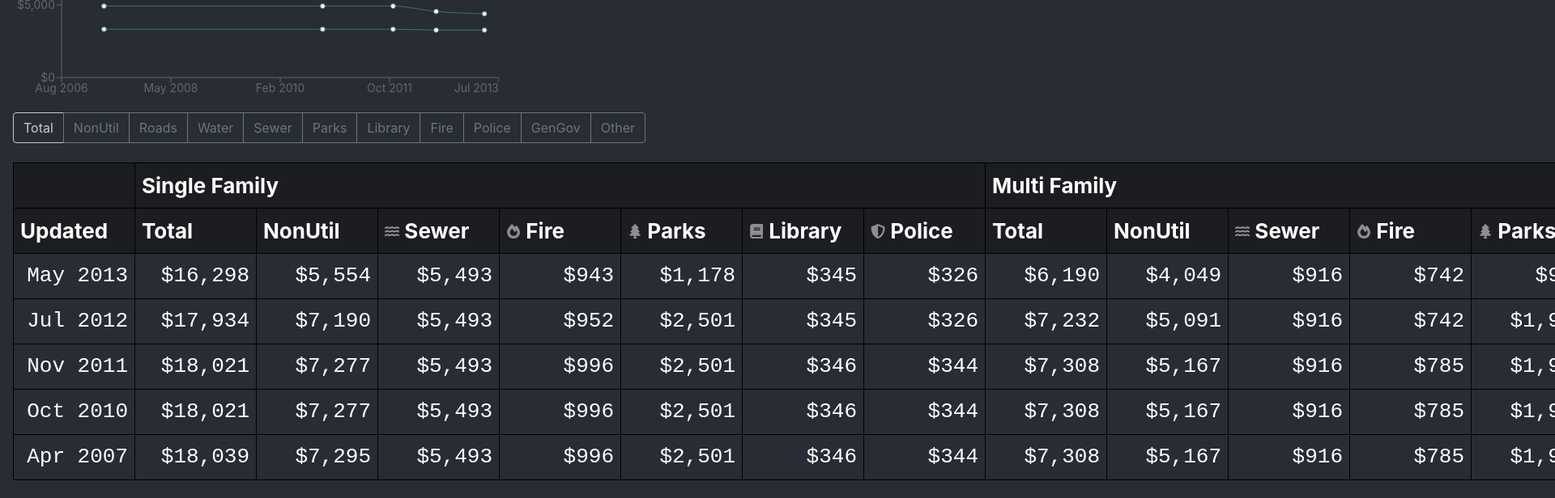
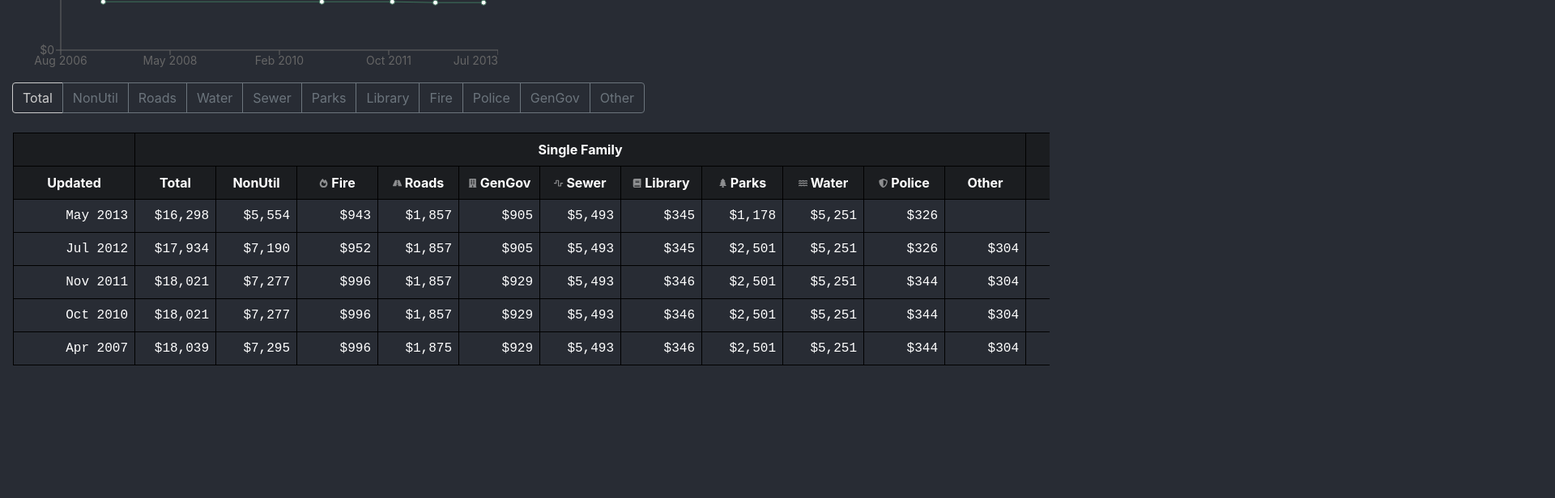
Before and after one commit to tracykm/impact-fees, a React (Create React App) app: page /jurisdiction/Avondale in a window 1280 px wide. Shown: the part 816-1432 px from the top of the page at 81% size, 1920 px wide, since content can reach past the window. After the commit the page ends 1316 px from the top, so only its background shows below. Built offline with nearby package versions, Linux system fonts and the light colour scheme.

Commit message:
font smaller

```diff
--- a/src/App.css
+++ b/src/App.css
@@ -1,6 +1,6 @@
 body {
   background-color: #282c34;
-  font-size: calc(10px + 2vmin);
+  font-size: 16px;
   color: white;
 }
 
--- a/src/components/JurisdictionPage.tsx
+++ b/src/components/JurisdictionPage.tsx
@@ -9,6 +9,13 @@ import { getUsedKeys } from "../utils/getUsedKeys";
 import { JurisdictionData } from "../types";
 const Wrapper = styled.div`
   margin: 1rem;
+  width: 100%;
+  overflow-x: auto;
+`;
+
+const ChartsWrapper = styled.div`
+  width: 1250px;
+  margin: auto;
 `;
 
 export const JurisdictionPage = () => {
@@ -17,7 +24,8 @@ export const JurisdictionPage = () => {
   const data: JurisdictionData = nestedData[name as keyof typeof nestedData];
   const usedKeys = getUsedKeys(data.DataEntries);
   return (
-    <Wrapper>
+    <>
+      <ChartsWrapper>
         <h1>{name}</h1>
         <UtilPieChart DataEntries={data.DataEntries} usedKeys={usedKeys} />
         <HistoryLineChart
@@ -25,8 +33,10 @@ export const JurisdictionPage = () => {
           DataEntries={data.DataEntries}
           usedKeys={usedKeys}
         />
+      </ChartsWrapper>
       <div className="m-4" />
 
+      <Wrapper>
         <JurisdictionTable
           //@ts-ignore
           usedKeys={usedKeys}
@@ -34,5 +44,6 @@ export const JurisdictionPage = () => {
           data={data}
         />
       </Wrapper>
+    </>
   );
 };
--- a/src/components/OverallTable.jsx
+++ b/src/components/OverallTable.jsx
@@ -31,12 +31,11 @@ export function OverallTable() {
           {
             Header: "State",
             accessor: "State",
-            width: 80
+            width: 50
           },
           {
             Header: "County",
-            accessor: "County",
-            width: 200
+            accessor: "County"
           },
           {
             Header: "Jurisdiction",
@@ -51,8 +50,7 @@ export function OverallTable() {
                   </div>
                 </Link>
               );
-            },
-            width: 300
+            }
           },
           {
             Header: "Updated",
--- a/src/components/TableStyles.ts
+++ b/src/components/TableStyles.ts
@@ -4,7 +4,7 @@ import styled from "styled-components";
 const TableStyles = styled.div`
   .pagination {
     padding: 0.5rem;
-    font-size: 16px;
+    font-size: 14px;
     position: fixed;
     bottom: 0;
     background: #1b1d20;
@@ -41,6 +41,7 @@ const TableStyles = styled.div`
       top: 0;
       display: block;
       z-index: 5;
+      text-align: center;
     }
     tbody {
       font-family: monospace;
--- a/src/components/columns.tsx
+++ b/src/components/columns.tsx
@@ -5,7 +5,7 @@ import { UtilityDict } from "../types";
 const ColHeader = ({ name }: { name: string }) => {
   // @ts-ignore
   const Icon = UtilityDict[name].Icon;
-  if (!Icon) return null;
+  if (!Icon) return <div>{name}</div>;
   return (
     <>
       <Icon /> {name}
@@ -22,43 +22,13 @@ export const DetailColumns = ({
   path?: string;
   usedKeys?: string[];
 }) => {
-  const cols = [
-    {
-      Header: "Total",
-      accessor: `${path}${name}.Total`,
-      Cell: DollarCell
-    },
-    {
-      Header: "NonUtil",
-      accessor: `${path}${name}.NonUtil`,
-      Cell: DollarCell
-    },
-    {
-      Header: <ColHeader name="Sewer" />,
-      accessor: `${path}${name}.Sewer`,
-      Cell: DollarCell
-    },
-    {
-      Header: <ColHeader name="Fire" />,
-      accessor: `${path}${name}.Fire`,
-      Cell: DollarCell
-    },
-    {
-      Header: <ColHeader name="Parks" />,
-      accessor: `${path}${name}.Parks`,
-      Cell: DollarCell
-    },
-    {
-      Header: <ColHeader name="Library" />,
-      accessor: `${path}${name}.Library`,
-      Cell: DollarCell
-    },
-    {
-      Header: <ColHeader name="Police" />,
-      accessor: `${path}${name}.Police`,
-      Cell: DollarCell
-    }
-  ];
+  const cols = Object.keys(UtilityDict).map(k => ({
+    Header: <ColHeader name={k} />,
+    accessor: `${path}${name}.${k}`,
+    Cell: DollarCell,
+    width: 100
+  }));
+
   if (usedKeys) {
     return cols.filter(c =>
       usedKeys.includes(c.accessor.split(".").pop() as string)
--- a/src/types.ts
+++ b/src/types.ts
@@ -3,7 +3,12 @@ import {
   FaTree,
   FaWater,
   FaBook,
-  FaShieldAlt
+  FaShieldAlt,
+  FaRoad,
+  FaBuilding,
+  FaSchool,
+  FaWaveSquare,
+  FaShower
 } from "react-icons/fa";
 
 export interface JurisdictionData {
@@ -63,23 +68,19 @@ export const UtilityDict = {
   },
   Roads: {
     color: "#cdf377",
-    Icon: null
+    Icon: FaRoad
   },
   GenGov: {
     color: "#a3ea83",
-    Icon: null
+    Icon: FaBuilding
   },
   Schools: {
     color: "#7cde91",
-    Icon: null
-  },
-  Other: {
-    color: "#56d19d",
-    Icon: null
+    Icon: FaSchool
   },
   Sewer: {
     color: "#31c3a6",
-    Icon: FaWater
+    Icon: FaWaveSquare
   },
   Library: {
     color: "#09b4ac",
@@ -91,15 +92,19 @@ export const UtilityDict = {
   },
   Drain: {
     color: "#2094a7",
-    Icon: null
+    Icon: FaShower
   },
   Water: {
     color: "#36849d",
-    Icon: null
+    Icon: FaWater
   },
   Police: {
     color: "#44748e",
     Icon: FaShieldAlt
+  },
+  Other: {
+    color: "#56d19d",
+    Icon: null
   }
 };
 
```
Lines whose indentation alone changed are shown as unchanged.
